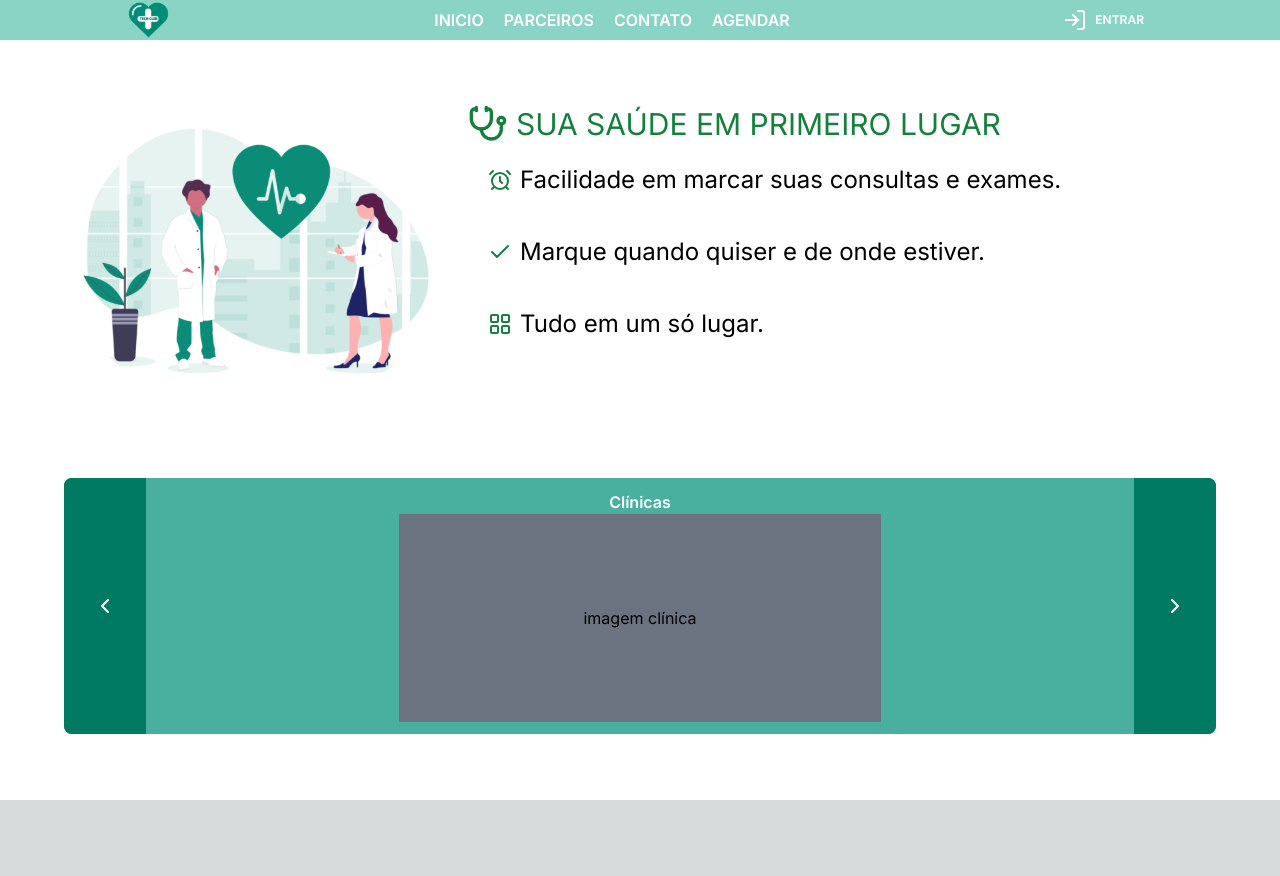
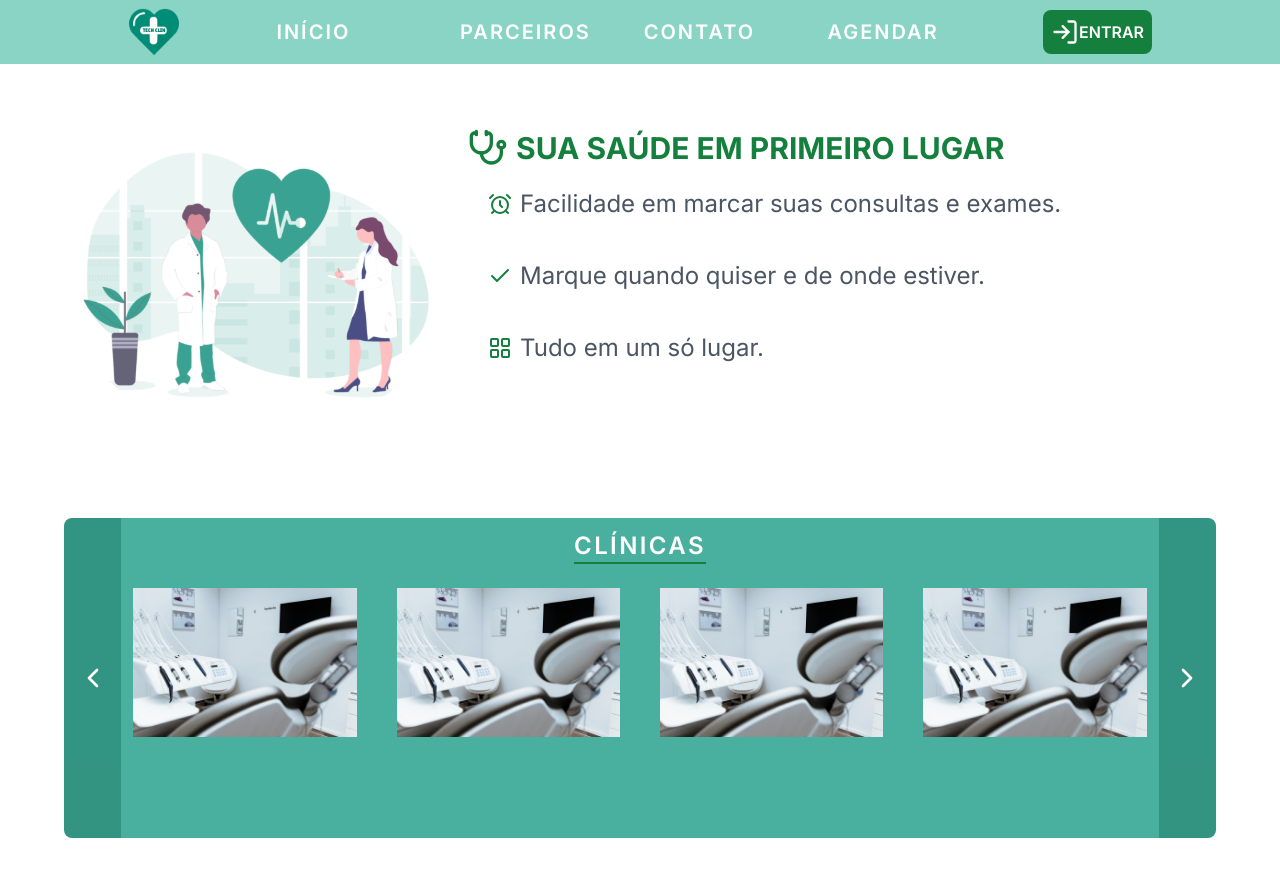
Before and after one commit to duardoliveiras/tech-clin-frontend, a Next.js app: page / in a window 1280 px wide. Shown: the top 876 px of the page. Before the commit the page ends 800 px from the top, so only its background shows below. Built offline with nearby package versions, Linux system fonts and the light colour scheme.

Commit message:
Alterações visuais no .tsx, teste com imagens na tela de login e aplicagem de efeitos de UX.

```diff
--- a/package.json
+++ b/package.json
@@ -10,9 +10,9 @@
   },
   "dependencies": {
     "lucide-react": "^0.416.0",
-    "next": "14.2.5",
-    "react": "^18",
-    "react-dom": "^18"
+    "next": "^14.2.5",
+    "react": "^18.3.1",
+    "react-dom": "^18.3.1"
   },
   "devDependencies": {
     "@types/node": "^20",
--- a/src/app/page.tsx
+++ b/src/app/page.tsx
@@ -11,22 +11,30 @@ import Image from "next/image";
 
 export default function Home() {
   return (
-    <main className="flex min-h-screen flex-col items-center bg-white">
-      <div className="w-full bg-primary h-auto overflow-hidden justify-center flex ">
+    <main className="flex min-h-screen flex-col items-center bg-slate-50 overflow-y-scroll">
+      <div className="w-full bg-primary overflow-hidden justify-center flex h-16">
         <div className="w-full md:w-[80%] h-full font-semibold flex flex-row justify-between items-center uppercase gap-x-24">
           <div className="w-auto">
-            <Image src={"/techclin.svg"} width={60} height={60} alt={"Logo"} />
+            <Image src={"/techclin.svg"} width={80} height={80} alt={"Logo"} />
           </div>
 
-          <div className="w-full justify-center gap-x-5 text-white items-center flex flex-row">
-            <p className="cursor-pointer hover:text-green-600">inicio</p>
-            <p className="cursor-pointer hover:text-green-600">parceiros</p>
-            <p className="cursor-pointer hover:text-green-600">contato</p>
-            <p className="cursor-pointer hover:text-green-600">agendar</p>
+          <div className="w-full justify-center gap-16 text-white items-center grid grid-cols-4">
+            <p className="cursor-pointer hover:text-green-600 text-xl tracking-widest">
+              início
+            </p>
+            <p className="cursor-pointer hover:text-green-600 text-xl tracking-widest">
+              parceiros
+            </p>
+            <p className="cursor-pointer hover:text-green-600 text-xl tracking-widest">
+              contato
+            </p>
+            <p className="cursor-pointer hover:text-green-600 text-xl tracking-widest">
+              agendar
+            </p>
           </div>
-          <div className="w-auto">
-            <div className="w-auto  h-auto text-xs text-white hover:text-green-600 cursor-pointer gap-x-2 rounded-lg p-2 flex items-center justify-center">
-              <LogIn />
+          <div className="w-40">
+            <div className="w-auto h-auto text-l text-white hover:bg-green-600 cursor-pointer rounded-lg p-2 flex items-center justify-center bg-green-700">
+              <LogIn size={28} />
               <p>Entrar</p>
             </div>
           </div>
@@ -37,17 +45,18 @@ export default function Home() {
           <div className="w-1/2 flex overflow-hidden">
             <Image
               src={"/assets/doctors.svg"}
-              width={500}
-              height={500}
+              width={400}
+              height={400}
+              style={{ opacity: 0.8 }}
               alt="Médicos"
             />
           </div>
           <div className="w-full flex flex-col ">
-            <div className="w-full flex items-center pl-5 gap-x-2 text-3xl text-green-700 uppercase">
+            <div className="w-full flex items-center pl-5 gap-x-2 text-3xl text-green-700 uppercase font-bold">
               <Stethoscope size={40} />
               <p>sua saúde em primeiro lugar</p>
             </div>
-            <div className="mt-5 w-full pl-10 gap-y-10 text-2xl flex flex-col">
+            <div className="mt-5 w-full pl-10 gap-y-10 text-2xl flex flex-col text-gray-600">
               <div className="w-full items-center gap-x-2  flex">
                 <AlarmClock className="text-green-700" />
                 <p>Facilidade em marcar suas consultas e exames.</p>
@@ -63,18 +72,52 @@ export default function Home() {
             </div>
           </div>
         </div>
-        <div className="w-full h-64 flex flex-row bg-green-700 mt-20 rounded-lg overflow-hidden">
-          <div className="w-1/12 h-full flex bg-third justify-center items-center text-white">
-            <ChevronLeft />
+        <div className="w-full h-80 flex flex-row mt-24 rounded-xl">
+          <div className="w-16 h-full flex bg-third opacity-80 justify-center items-center text-white rounded-tl-lg rounded-bl-lg">
+            <ChevronLeft size={32} cursor={"pointer"} />
           </div>
           <div className="w-full h-full bg-secondary flex flex-col items-center p-3">
-            <div className="font-semibold text-white">Clínicas</div>
-            <div className="w-1/2 h-full bg-gray-500 flex justify-center items-center">
-              imagem clínica
+            <div className="font-semibold text-white text-2xl mb-6 tracking-widest uppercase flex flex-col">
+              Clínicas
+              <div className="border-b-2 border-green-700"></div>
+            </div>
+            <div className="grid grid-cols-4 gap-x-10">
+              <div className="flex justify-center items-center w-full h-full hover:scale-105 transform transition-transform duration-200">
+                <Image
+                  src={"/clinica.jpg"}
+                  width={320}
+                  height={320}
+                  alt="Clinica 1"
+                />
+              </div>
+              <div className="flex justify-center items-center w-full h-full hover:scale-105 transform transition-transform duration-200">
+                <Image
+                  src={"/clinica.jpg"}
+                  width={320}
+                  height={320}
+                  alt="Clinica 1"
+                />
+              </div>
+              <div className="flex justify-center items-center w-full h-full hover:scale-105 transform transition-transform duration-200">
+                <Image
+                  src={"/clinica.jpg"}
+                  width={320}
+                  height={320}
+                  alt="Clinica 1"
+                />
+              </div>
+              <div className="flex justify-center items-center w-full h-full hover:scale-105 transform transition-transform duration-200">
+                <Image
+                  src={"/clinica.jpg"}
+                  width={320}
+                  height={320}
+                  alt="Clinica 1"
+                />
+              </div>
             </div>
           </div>
-          <div className="w-1/12 h-full flex bg-third justify-center items-center text-white">
-            <ChevronRight />
+          <div className="w-16 h-full flex bg-third opacity-80 justify-center items-center text-white rounded-tr-lg rounded-br-lg">
+            <ChevronRight size={32} cursor={"pointer"} />
           </div>
         </div>
       </div>
```
Also changed, not shown: public/clinica.jpg (added), 1 other file (tests, documents, lock files or other folders).
